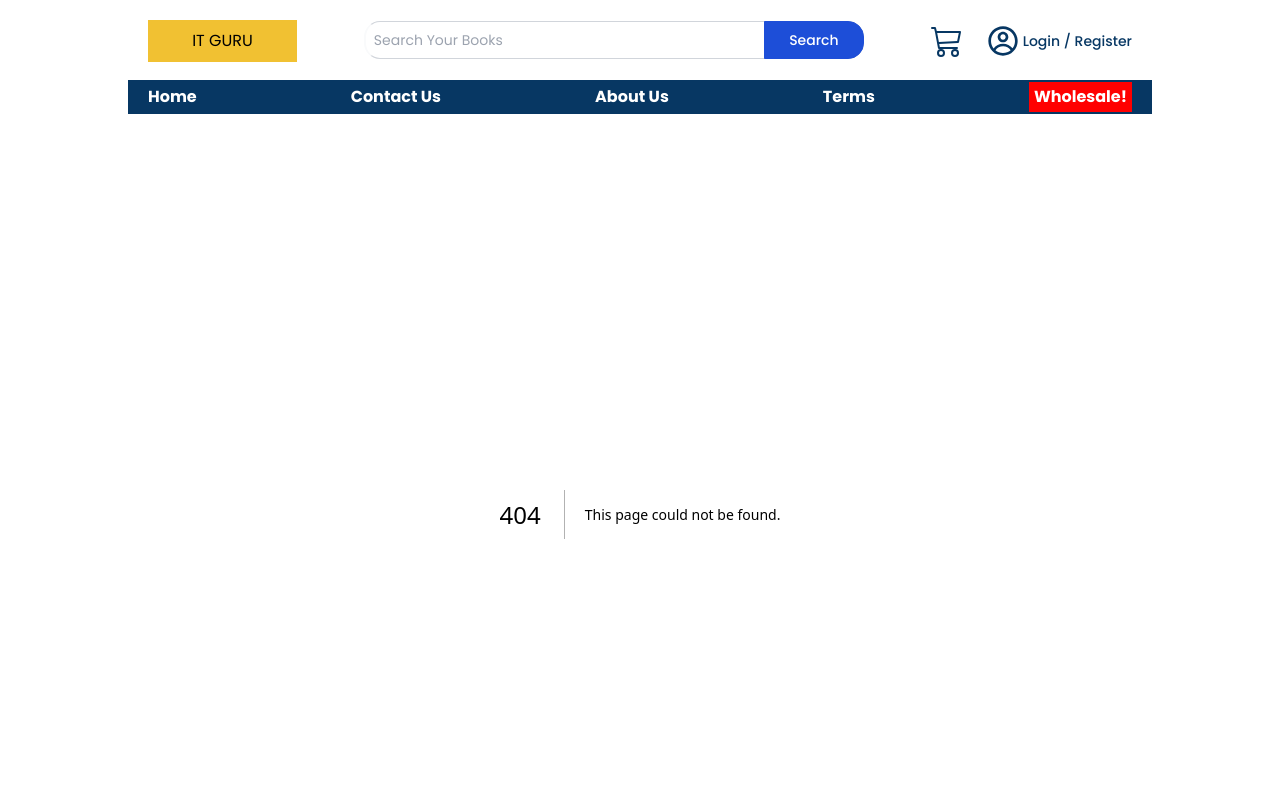
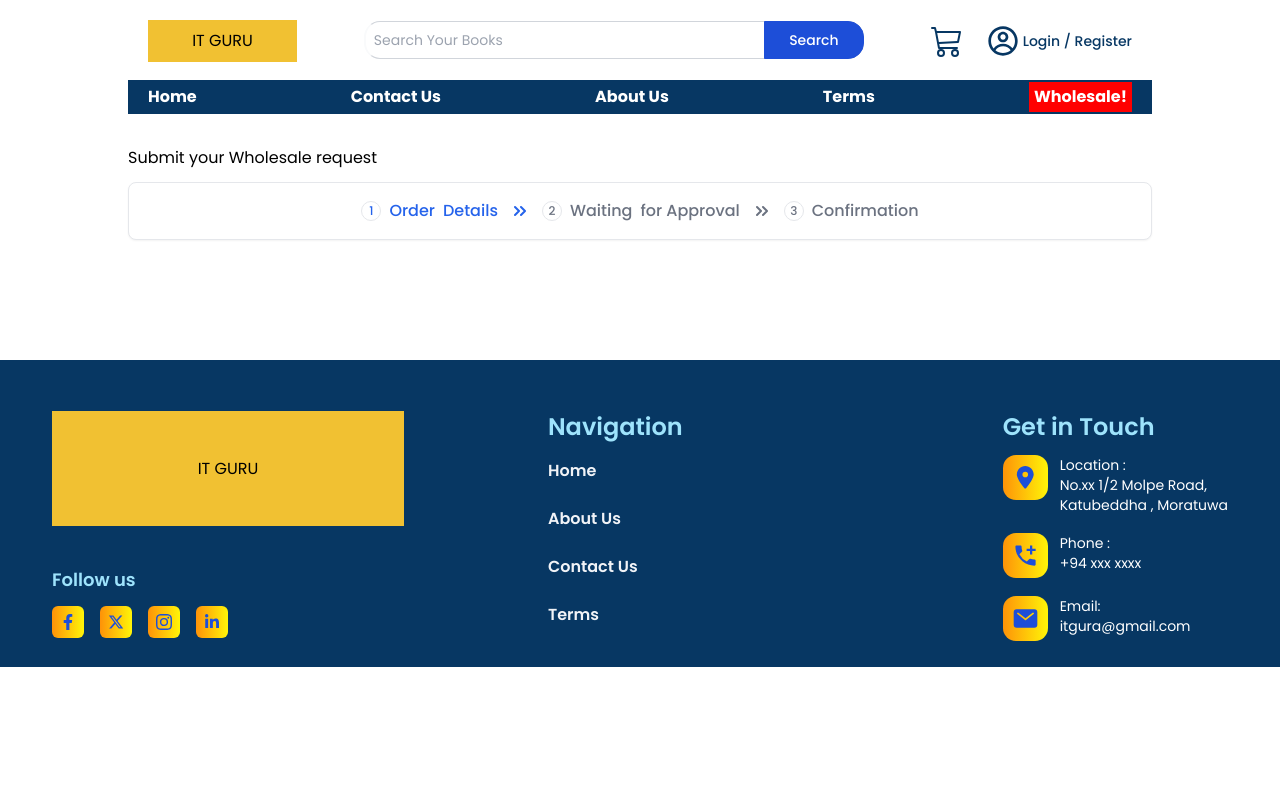
Before and after one commit to IT-Guru-Books-Store/ecomm-app-user, a Next.js app: page /wholesale-request in a window 1280 px wide. Before the commit this address had no page. Shown: the top 800 px of the page. Built offline with nearby package versions, Linux system fonts and the light colour scheme.

Commit message:
adding pages and comps to wholesale req.

```diff
--- a/app/checkout/page.js
+++ b/app/checkout/page.js
@@ -60,13 +60,13 @@ const Checkout = () => {
               <TextBox placeholder={"Enter Your Email"} label={"Email"} />
             </div>
             <div>
-              <label for="Order Notes" class="block mb-2 text-sm">
+              <label htmlFor="Order Notes" className="block mb-2 text-sm">
                 Order Notes
               </label>
               <textarea
                 id="Order Notes"
                 rows="4"
-                class="block p-2.5 w-full text-sm text-gray-900 rounded-lg border border-gray-600 placeholder-gray-400"
+                className="block p-2.5 w-full text-sm text-gray-900 rounded-lg border border-gray-600 placeholder-gray-400"
                 placeholder="Notes about your order, eg:- special notes for delivery"
               />
             </div>
@@ -135,8 +135,8 @@ const Checkout = () => {
                       class="w-4 h-4 text-blue-600 bg-gray-100 border-gray-300 rounded focus:ring-blue-500 dark:focus:ring-blue-600 dark:ring-offset-gray-800 focus:ring-2 dark:bg-gray-700 dark:border-gray-600"
                     />
                     <label
-                      for="Payment-method"
-                      class="w-full py-4 ms-2 text-sm font-medium text-black"
+                      htmlFor="Payment-method"
+                      className="w-full py-4 ms-2 text-sm font-medium text-black"
                     >
                       Card Payment
                     </label>
@@ -155,7 +155,7 @@ const Checkout = () => {
               {/* Cash on Delivery */}
               <div className="flex mb-5">
                 {/* card payment */}
-                <div class="flex flex-col w-full ps-4 border border-[#dddddd] border-l border-r border-b rounded ">
+                <div className="flex flex-col w-full ps-4 border border-[#dddddd] border-l border-r border-b rounded ">
                   <div className="flex flex-row items-center">
                     <input
                       id="Cash On Delivery"
@@ -165,8 +165,8 @@ const Checkout = () => {
                       class="w-4 h-4 text-blue-600 bg-gray-100 border-gray-300 rounded focus:ring-blue-500 dark:focus:ring-blue-600 dark:ring-offset-gray-800 focus:ring-2 dark:bg-gray-700 dark:border-gray-600"
                     />
                     <label
-                      for="Payment-method"
-                      class="w-full py-4 ms-2 text-sm font-medium text-black"
+                      htmlFor="Payment-method"
+                      className="w-full py-4 ms-2 text-sm font-medium text-black"
                     >
                       Cash On Delivery
                     </label>
@@ -178,7 +178,7 @@ const Checkout = () => {
                 your experience on our website, and for other purposes outlined
                 in our privacy policy.
               </p>
-              <div class="flex items-center ps-4 py-2">
+              <div className="flex items-center ps-4 py-2">
                 <input
                   id="link-checkbox"
                   type="checkbox"
@@ -186,13 +186,13 @@ const Checkout = () => {
                   class="w-4 h-4 text-blue-600 bg-gray-100 border-gray-300 rounded focus:ring-blue-500 dark:focus:ring-blue-600 dark:ring-offset-gray-800 focus:ring-2 dark:bg-gray-700 dark:border-gray-600"
                 />
                 <label
-                  for="link-checkbox"
-                  class="ms-2 text-sm font-medium text-blue-600 dark:text-blue-500"
+                  htmlFor="link-checkbox"
+                  className="ms-2 text-sm font-medium text-blue-600 dark:text-blue-500"
                 >
                   I agree with the&nbsp;
                   <a
                     href="#"
-                    class="text-blue-600 dark:text-blue-500 hover:underline"
+                    className="text-blue-600 dark:text-blue-500 hover:underline"
                   >
                     terms and conditions
                   </a>
--- /dev/null
+++ b/app/wholesale-request/page.js
@@ -0,0 +1,17 @@
+"use client";
+
+import Stepper from "@/components/wholesale-request/Stepper";
+import WholesaleContainer from "@/components/wholesale-request/WholesaleContainer";
+import React from "react";
+
+const page = () => {
+  return (
+    <div className="my-8">
+      <h3>Submit your Wholesale request</h3>
+      <Stepper />
+      <WholesaleContainer />
+    </div>
+  );
+};
+
+export default page;
--- /dev/null
+++ b/components/wholesale-request/Stepper.js
@@ -0,0 +1,78 @@
+import { useState } from "react";
+
+const Stepper = () => {
+  const [currentStep, setCurrentStep] = useState(1);
+  return (
+    <ol className="flex items-center w-full p-3 space-x-2 text-sm font-medium text-center text-gray-500 bg-white border border-gray-200 rounded-lg shadow-sm dark:text-gray-400 sm:text-base dark:bg-gray-800 dark:border-gray-700 sm:p-4 sm:space-x-4 rtl:space-x-reverse my-3 justify-center">
+      <li
+        className={`flex items-center ${
+          currentStep === 1
+            ? "text-blue-600 dark:text-blue-500"
+            : "text-gray-500 dark:text-gray-400"
+        }`}
+      >
+        <span className="flex items-center justify-center w-5 h-5 me-2 text-xs border rounded-full shrink-0 dark:border-blue-500">
+          1
+        </span>
+        Order <span className="hidden sm:inline-flex sm:ms-2">Details</span>
+        <svg
+          className="w-3 h-3 ms-2 sm:ms-4 rtl:rotate-180"
+          aria-hidden="true"
+          xmlns="http://www.w3.org/2000/svg"
+          fill="none"
+          viewBox="0 0 12 10"
+        >
+          <path
+            stroke="currentColor"
+            strokeLinecap="round"
+            strokeLinejoin="round"
+            strokeWidth="2"
+            d="m7 9 4-4-4-4M1 9l4-4-4-4"
+          />
+        </svg>
+      </li>
+      <li
+        className={`flex items-center ${
+          currentStep === 2
+            ? "text-blue-600 dark:text-blue-500"
+            : "text-gray-500 dark:text-gray-400"
+        }`}
+      >
+        <span className="flex items-center justify-center w-5 h-5 me-2 text-xs border rounded-full shrink-0 dark:border-blue-500">
+          2
+        </span>
+        Waiting{" "}
+        <span className="hidden sm:inline-flex sm:ms-2">for Approval</span>
+        <svg
+          className="w-3 h-3 ms-2 sm:ms-4 rtl:rotate-180"
+          aria-hidden="true"
+          xmlns="http://www.w3.org/2000/svg"
+          fill="none"
+          viewBox="0 0 12 10"
+        >
+          <path
+            stroke="currentColor"
+            strokeLinecap="round"
+            strokeLinejoin="round"
+            strokeWidth="2"
+            d="m7 9 4-4-4-4M1 9l4-4-4-4"
+          />
+        </svg>
+      </li>
+      <li
+        className={`flex items-center ${
+          currentStep === 3
+            ? "text-blue-600 dark:text-blue-500"
+            : "text-gray-500 dark:text-gray-400"
+        }`}
+      >
+        <span className="flex items-center justify-center w-5 h-5 me-2 text-xs border rounded-full shrink-0 dark:border-blue-500">
+          3
+        </span>
+        Confirmation
+      </li>
+    </ol>
+  );
+};
+
+export default Stepper;
--- /dev/null
+++ b/components/wholesale-request/WholesaleContainer.js
@@ -0,0 +1,14 @@
+import React, { useState } from "react";
+import WholesaleOrderDetails from "./wholesale-content/WholesaleOrderDetails";
+import Approval from "./wholesale-content/Approval";
+import Confirmation from "./wholesale-content/Confirmation";
+
+const WholesaleContainer = () => {
+  const [currentStep, setCurrentState] = useState(1);
+  if (currentStep === 1) return <WholesaleOrderDetails />;
+  else if (currentStep === 2) return <Approval />;
+  else if (currentStep === 3) return <Confirmation />;
+  else return <div>No content: Error has occurred!!</div>;
+};
+
+export default WholesaleContainer;
--- /dev/null
+++ b/components/wholesale-request/wholesale-content/Approval.js
@@ -0,0 +1,7 @@
+import React from "react";
+
+const Approval = () => {
+  return <div>Approval</div>;
+};
+
+export default Approval;
--- /dev/null
+++ b/components/wholesale-request/wholesale-content/Confirmation.js
@@ -0,0 +1,7 @@
+import React from "react";
+
+const Confirmation = () => {
+  return <div>Confirmation</div>;
+};
+
+export default Confirmation;
--- /dev/null
+++ b/components/wholesale-request/wholesale-content/WholesaleOrderDetails.js
@@ -0,0 +1,13 @@
+import React from "react";
+
+const WholesaleOrderDetails = () => {
+  return (
+    <div className="p-8 w-full max-w-4xl mt-6">
+      <form>
+        <div></div>
+      </form>
+    </div>
+  );
+};
+
+export default WholesaleOrderDetails;
```
